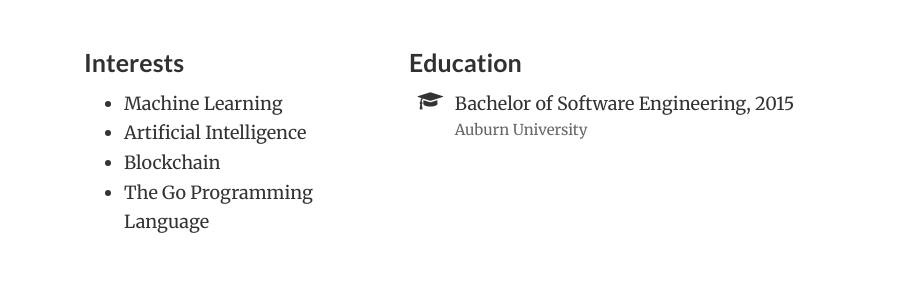
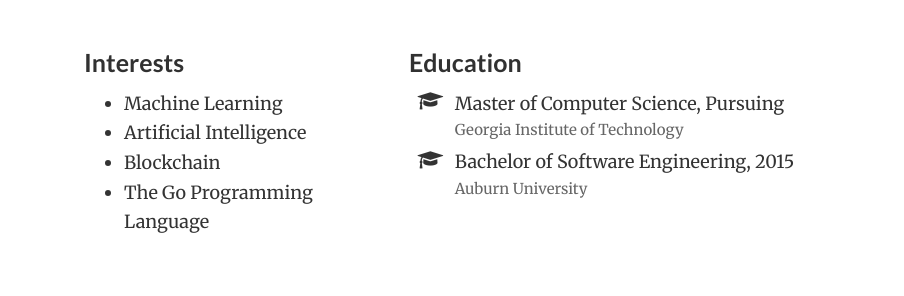
Before and after one commit to mattrbianchi/mattrbianchi.github.io, a plain HTML site: page index.html in a window 1280 px wide. Shown: the part 362-658 px from the top of the page, 376-1280 px from the left. Drawn offline with nearby package versions, Linux system fonts and the light colour scheme; some packages are replaced by stand-ins of ours; some icons are missing.

Commit message:
add pursuit of masters

```diff
--- a/index.html
+++ b/index.html
@@ -251,6 +251,14 @@
       <div class="col-sm-7">
         <h3>Education</h3>
         <ul class="ul-edu fa-ul">
+
+          <li>
+            <i class="fa-li fa fa-graduation-cap"></i>
+            <div class="description">
+              <p class="course">Master of Computer Science, Pursuing</p>
+              <p class="institution">Georgia Institute of Technology</p>
+            </div>
+          </li>
 
           <li>
             <i class="fa-li fa fa-graduation-cap"></i>
```
